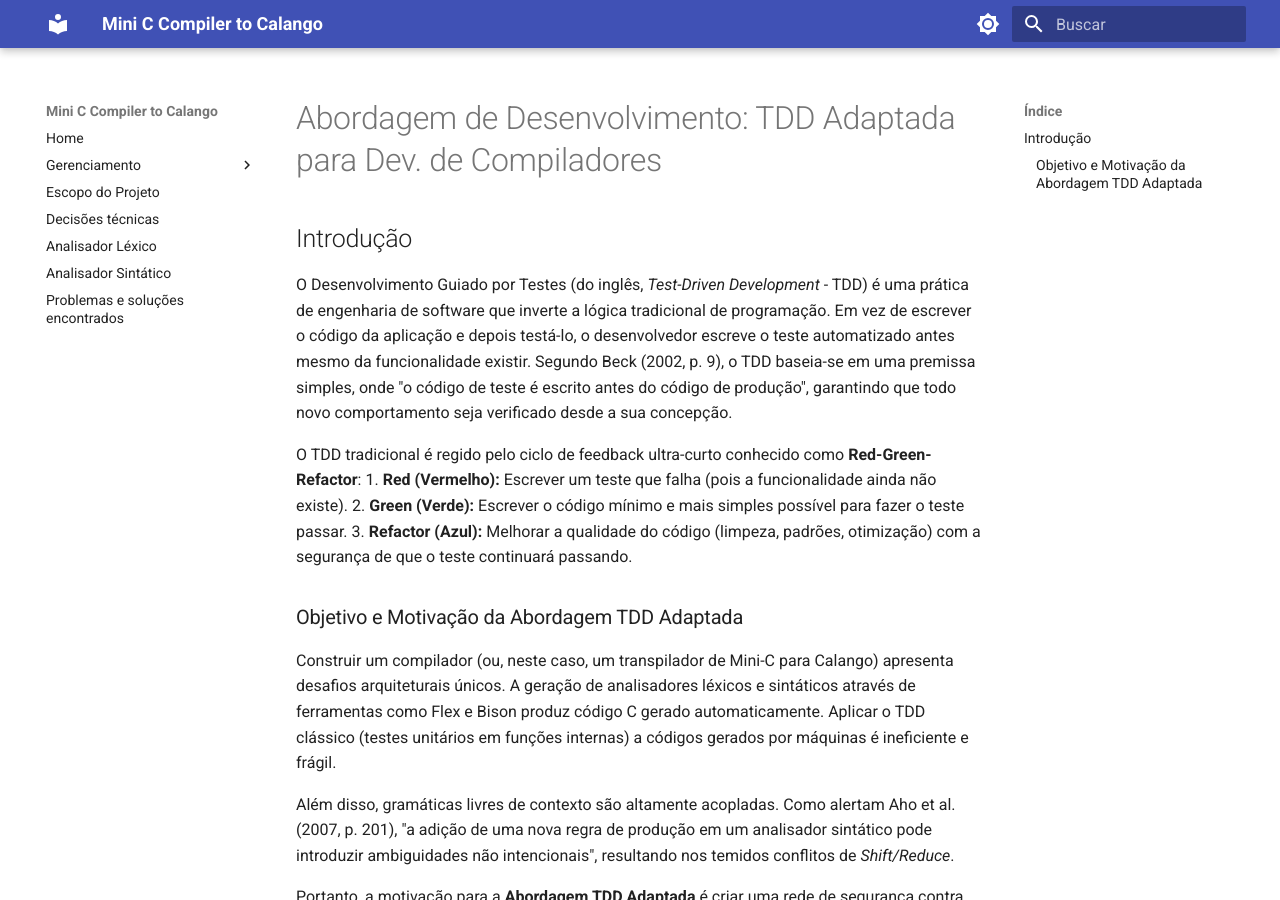
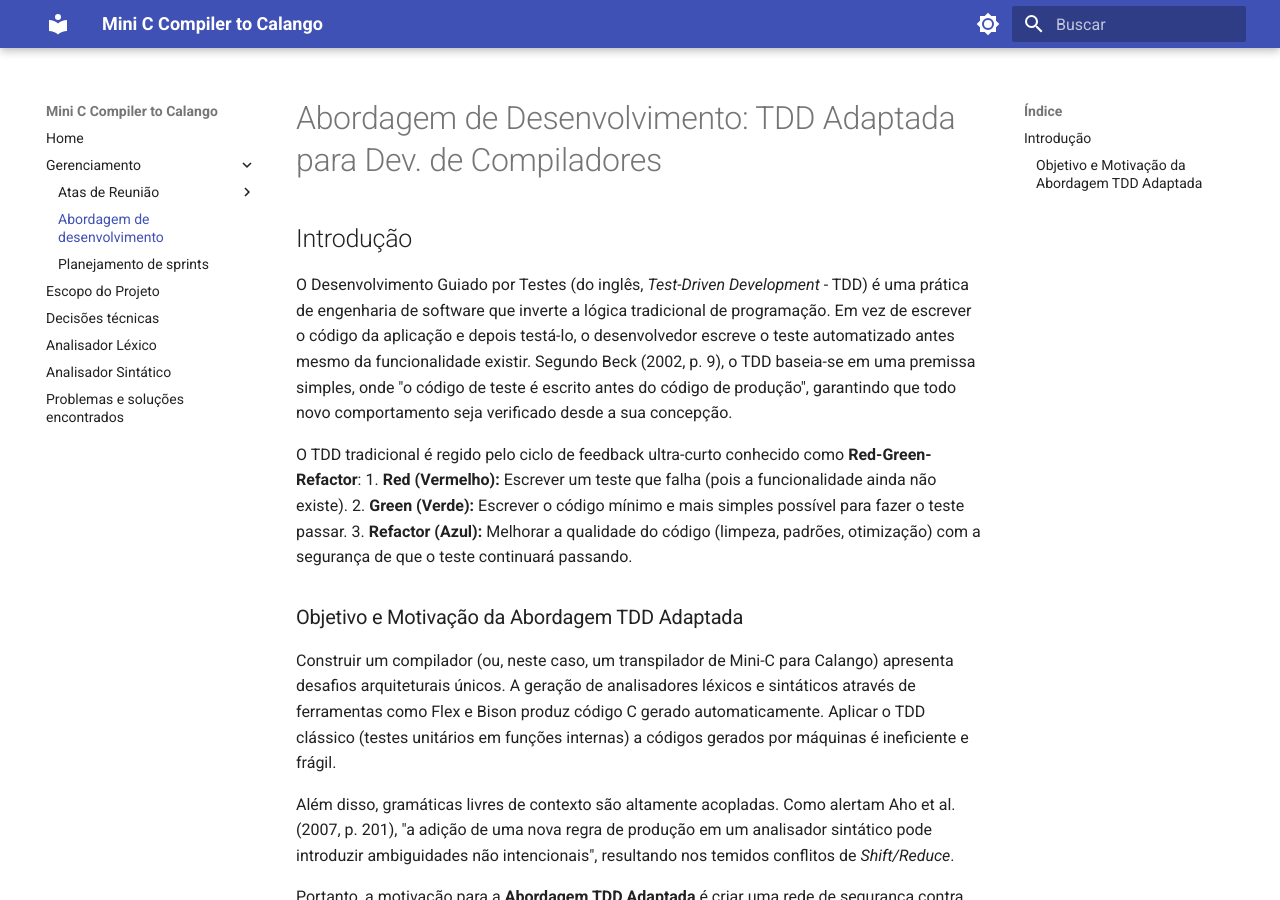
Before and after one commit to Compiladores-1-Sergio-FCTE-26-1-Gr10/mini-C-compiler-to-Calango, an MkDocs documentation site: the page built from docs/gerenciamento/abordagem-desenvolvimento.md, in a window 1280 px wide and 900 px high. Built offline with MkDocs 1.6.1 and Material for MkDocs 9.7.7, drawn with Linux system fonts in a browser that asks for light colours; part of the change alters nothing that is shown.

Commit message:
fix: referencia mkdocs.yml de abordagem de desenvolvimento.

```diff
--- a/mkdocs.yml
+++ b/mkdocs.yml
@@ -48,7 +48,7 @@ nav:
   - Gerenciamento:
     - Atas de Reunião:
       - Ata 15/04/26: gerenciamento/atas-de-reuniao/ata-15-04.md
-    - Abordagem de desenvolvimento: gerenciamento/abordagem-de-desenvolvimento.md
+    - Abordagem de desenvolvimento: gerenciamento/abordagem-desenvolvimento.md
     - Planejamento de sprints: gerenciamento/planejamento-de-sprints.md
   - Escopo do Projeto: escopo.md
   - Decisões técnicas: decisoes-tecnicas.md
```
